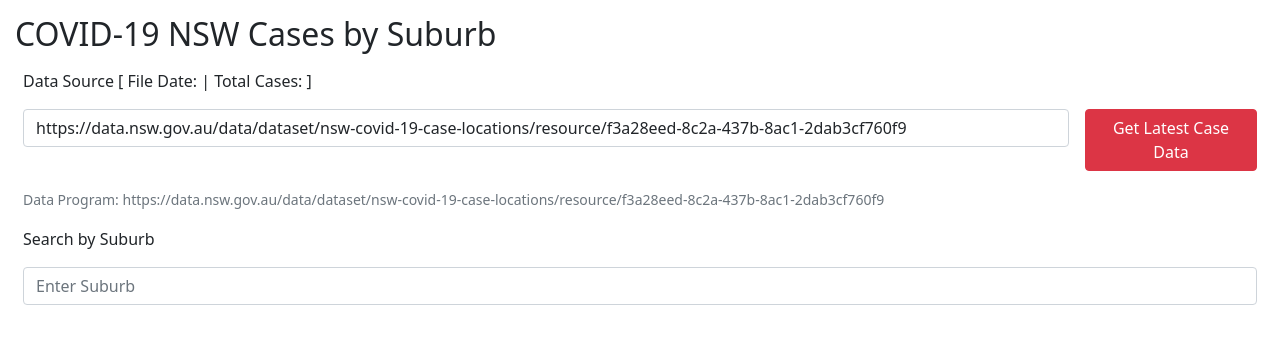
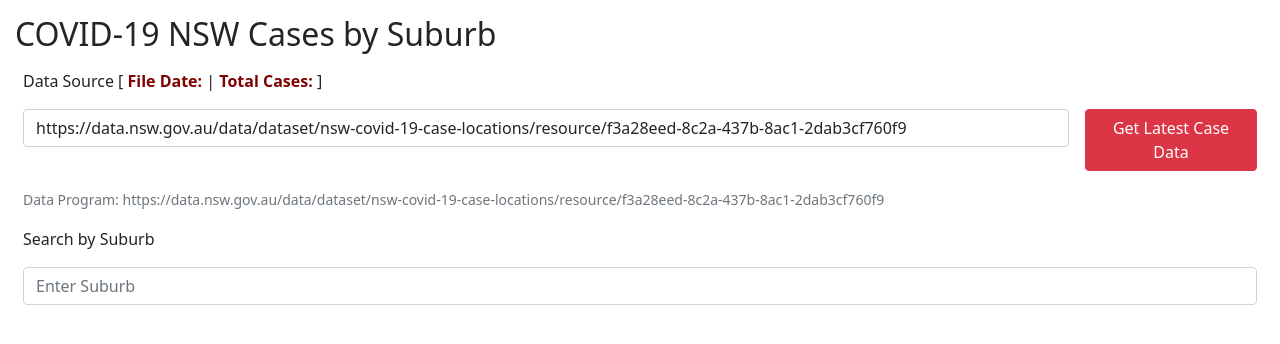
Before and after one commit to terencelim/ws_terencelim, a PHP site: page /c19.html in a window 1280 px wide. Shown: the top 344 px of the page. Run offline with PHP 8.4, Linux system fonts and the light colour scheme.

Commit message:
Add files via upload

```diff
--- a/css/cs-style.css
+++ b/css/cs-style.css
@@ -2,9 +2,14 @@
   padding: 15px;
 }
 
-#id01 {
+.casedata {
   font-weight: bold;
-  color: red;
+  color: maroon;
+}
+
+#id01, #id03 {
+  color: orangered;
+  text-decoration: underline;
 }
 
 .labels {
```
